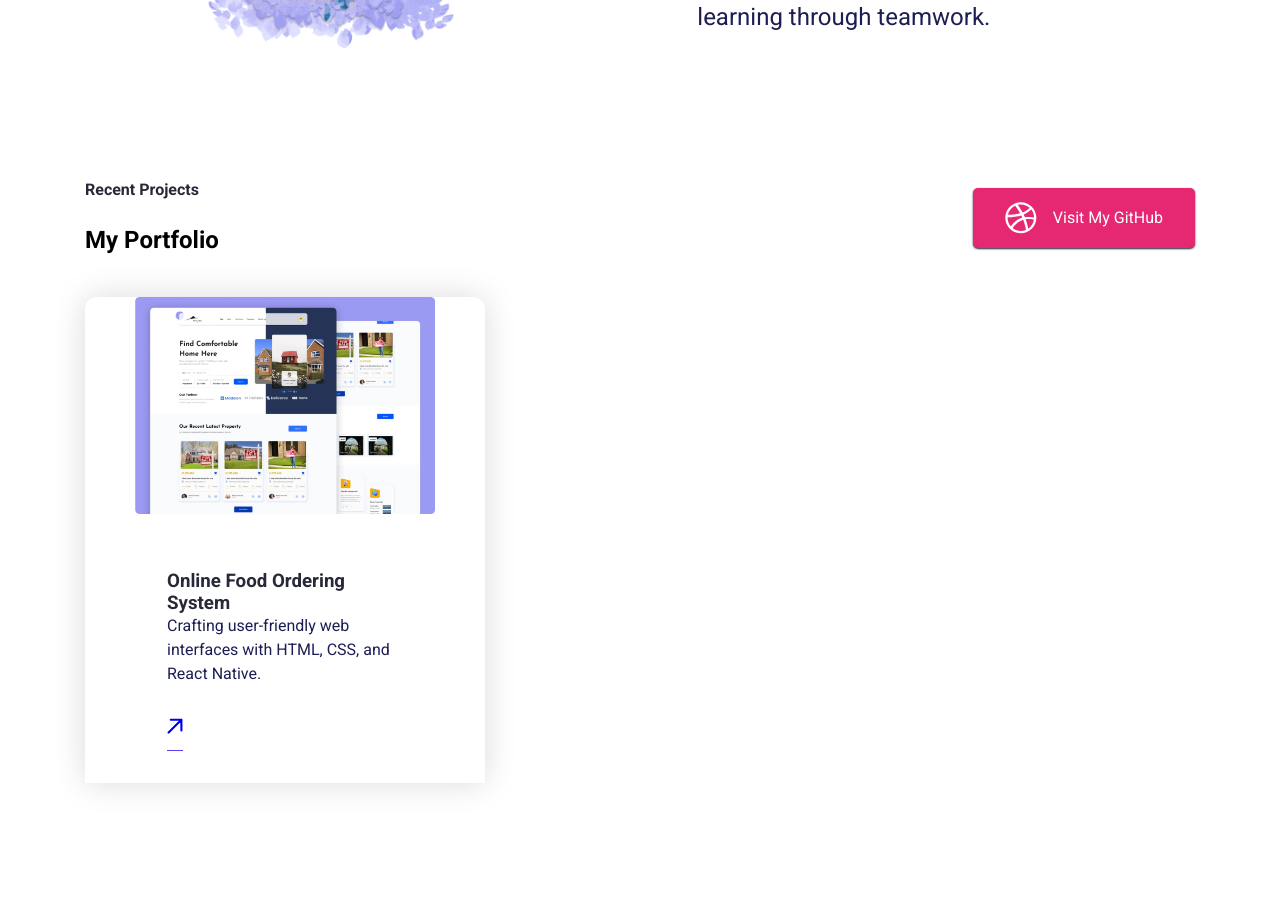
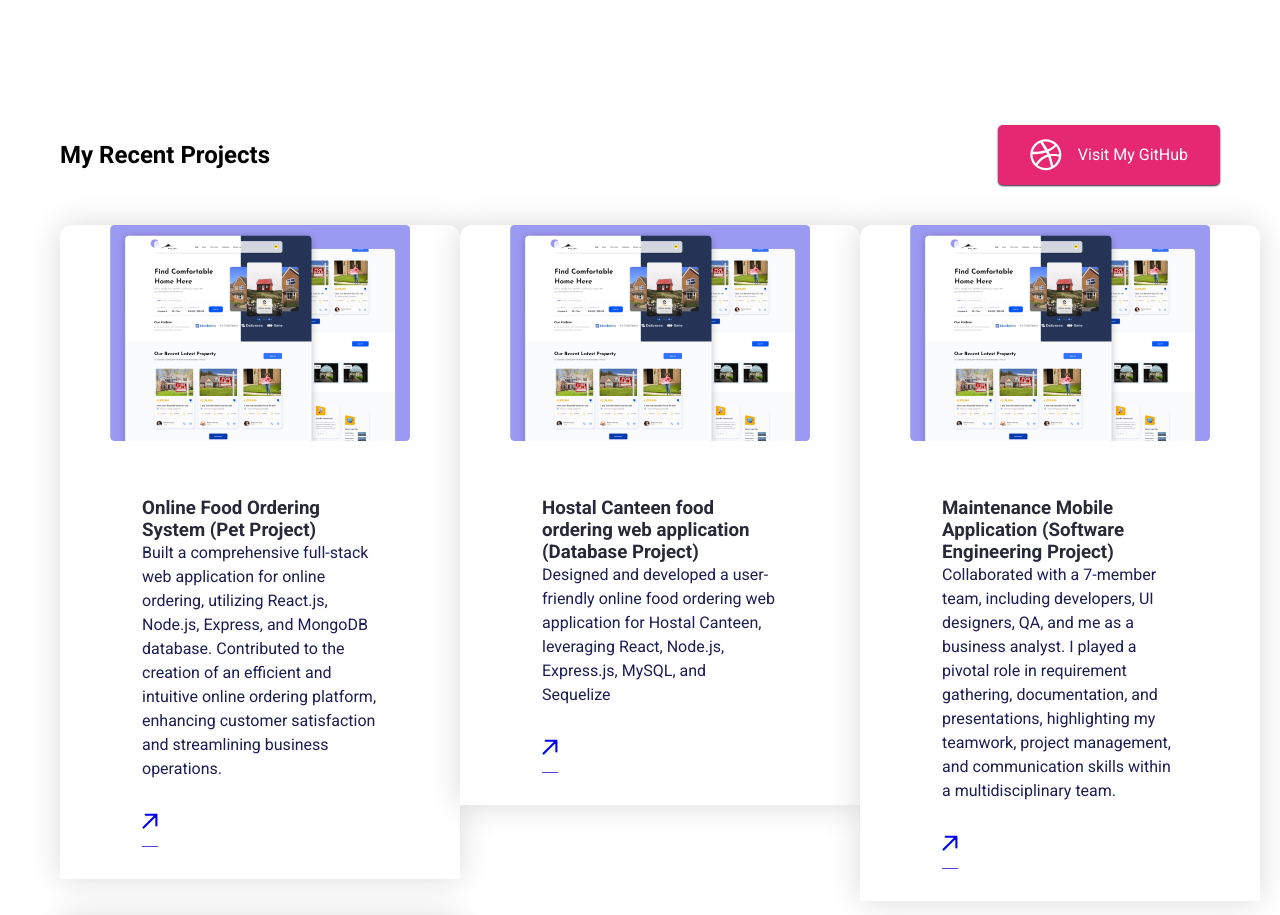
Before and after one commit to Ruvindya/React-js-portfolio, a React (Create React App) app: page / in a window 1280 px wide. Shown: the part 1880-2795 px from the top of the page. Built offline with nearby package versions, Linux system fonts and the light colour scheme.

Commit message:
updated projects

```diff
--- a/src/App.css
+++ b/src/App.css
@@ -202,7 +202,7 @@ a.button--link:hover, a.button--link:active {
  /* Navbar Content */
  .navbar--content {
    color: var(--darkblue);
-   font-size: 16px;
+   font-size: 20px;
    font-style: normal;
    font-weight: 400;
    line-height: 24px;
@@ -368,7 +368,7 @@ a.button--link:hover, a.button--link:active {
  /* My Portfolio Starts */
  .portfolio--section {
    display: flex;
-   padding: 50px 85px;
+   padding: 50px 60px;
    flex-direction: column;
    align-items: flex-start;
    gap: 40px;
@@ -381,17 +381,20 @@ a.button--link:hover, a.button--link:active {
  }
  .portfolio--container {
    display: flex;
-   flex-direction: column;
+   flex-direction: row;
    align-items: flex-start;
    gap: 21.3px;
  }
  .portfolio--section--container {
+  display: grid;
+  flex-direction: row;
+  justify-content:space-between;
+  align-items:baseline;
+  width: 100%;
+  grid-template-columns: repeat(3, 1fr);
+  grid-row-gap: 1rem;
+ }
 
-   align-items: center;
-   justify-content: center;
-   gap: 50.6px;
-   width: 80%;
- }
  .portfolio--section--img {
    border-radius: 8px;
    width: 100%;
--- a/src/Pages/Home/AboutMe.jsx
+++ b/src/Pages/Home/AboutMe.jsx
@@ -6,7 +6,7 @@ export default function AboutMe() {
             </div>
             <div className="hero--section--cntent--box anout--section--box">
                 <div className="hero--section--content">
-                    <p className="section--title">About</p>
+
                     <h1 className="skills--section--heading">AboutMe</h1>
                     <p className="hero--section-description">
                     I'm a dedicated software engineering student looking for an internship in backend or full-stack development. I'm excited to learn and grow by getting hands-on experience. I enjoy working with others and believe in continuous learning through teamwork.
--- a/src/Pages/Home/ContactMe.jsx
+++ b/src/Pages/Home/ContactMe.jsx
@@ -26,9 +26,9 @@ const ContactMe = () => {
     return (
         <section id="Contact" className="contact--section">
             <div className="sub--title">
-                <p className="sub--title">Get In Touch</p>
+                <h1 className="skills--section--heading">Get In Touch</h1>
                 <h2>Contact Me</h2>
-                <p className="text-lg">You can pt you message here</p>
+                <p className="text-lg">Place your message here</p>
             </div>
             <div className="footer--social--icon">
           <ul>
--- a/src/Pages/Home/Footer.jsx
+++ b/src/Pages/Home/Footer.jsx
@@ -30,12 +30,13 @@ function Footer() {
                 smooth={true}
                 offset={-70}
                 duration={500}
-                to="MyPortfolio"
+                to="mySkills"
                 className="text-md"
               >
-                Portfolio
+                Skills
               </Link>
             </li>
+
             <li>
               <Link
                 activeClass="navbar--active-content"
@@ -56,10 +57,10 @@ function Footer() {
                 smooth={true}
                 offset={-70}
                 duration={500}
-                to="Contact"
+                to="MyPortfolio"
                 className="text-md"
               >
-                Contact
+                Portfolio
               </Link>
             </li>
             <li>
@@ -69,12 +70,13 @@ function Footer() {
                 smooth={true}
                 offset={-70}
                 duration={500}
-                to="testimonial"
+                to="Contact"
                 className="text-md"
               >
-                Testimonials
+                Contact
               </Link>
             </li>
+
           </ul>
         </div>
         <div className="footer--social--icon">
--- a/src/Pages/Home/MyPortfolio.jsx
+++ b/src/Pages/Home/MyPortfolio.jsx
@@ -6,8 +6,8 @@ export default function Myportfolio() {
         <section className="portfolio--section" id="MyPortfolio">
             <div className="portfolio--container-box">
                 <div className="portfolio--container">
-                    <p className="sub--title"> Recent Projects</p>
-                    <h2 className="section--heading">My Portfolio</h2>
+
+                    <h2 className="section--heading">My Recent Projects</h2>
                 </div>
                         <a
                             className="btn btn-github"
--- a/src/Pages/Home/MySkills.jsx
+++ b/src/Pages/Home/MySkills.jsx
@@ -4,9 +4,11 @@
     return(
         <section className="skills--section" id="mySkills">
             <div className="portfolio--container">
-                <p className="section--title">My Skills</p>
+
                 <h2 className="skills--section--heading">My Expertise</h2>
             </div>
+
+
             <div className="skills--section--container">
             {data?.skills?.map((item, index) => (
                 <div key={index}
--- a/src/data/index.json
+++ b/src/data/index.json
@@ -24,9 +24,30 @@
         {
             "id": 1,
             "src": "./img/placeholder-image.png",
-            "title": "Online Food Ordering System",
-            "description": "Crafting user-friendly web interfaces with HTML, CSS, and React Native.",
+            "title": "Online Food Ordering System (Pet Project)",
+            "description": "Built a comprehensive full-stack web application for online ordering, utilizing React.js, Node.js, Express, and MongoDB database. Contributed to the creation of an efficient and intuitive online ordering platform, enhancing customer satisfaction and streamlining business operations.",
             "Link": "https://github.com/Ruvindya/Online-Odering-System"
+        },
+        {
+            "id": 2,
+            "src": "./img/placeholder-image.png",
+            "title": "Hostal Canteen food ordering web application (Database Project)",
+            "description": "Designed and developed a user-friendly online food ordering web application for Hostal Canteen, leveraging React, Node.js, Express.js, MySQL, and Sequelize",
+            "Link": "https://github.com/Ruvindya/hostelcanteenWbApplication"
+        },
+        {
+            "id": 3,
+            "src": "./img/placeholder-image.png",
+            "title": "Maintenance Mobile Application (Software Engineering Project)",
+            "description": "Collaborated with a 7-member team, including developers, UI designers, QA, and me as a business analyst. I played a pivotal role in requirement gathering, documentation, and presentations, highlighting my teamwork, project management, and communication skills within a multidisciplinary team.",
+            "Link": "https://github.com/nadunchanna98/Maintenance-App"
+        },
+        {
+            "id": 4,
+            "src": "./img/placeholder-image.png",
+            "title": "Developed accurate machine learning model that can classify subgroups of cervical cancer (Research Project)",
+            "description": "Developed a highly accurate machine learning model as part of a research project focused on the study of cervical cancer using multi-omic data. Collaborated closely with a research partner to classify subgroups of cervical cancer, contributing to advancements in cancer diagnosis and treatment.",
+            "Link": "https://github.com/Ruvindya/ResearchProject-PreProcessing"
         }
     ],
 
```
